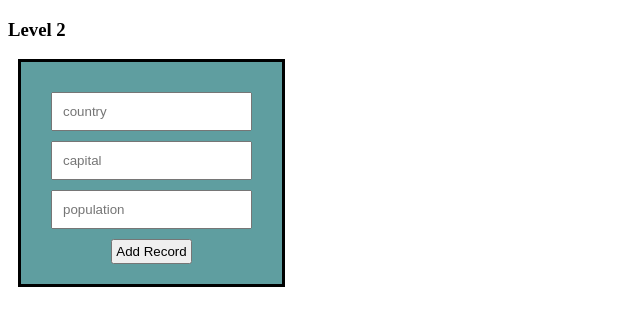
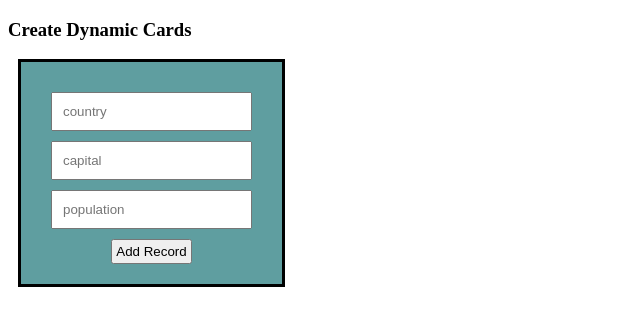
Before and after one commit to sahaja1516/creating-Dynamic-cards-using-html-css-java, a plain HTML site: page int_createCard.html in a window 1280 px wide. Shown: the whole page, without its empty margins (0-640 px from the left). Drawn offline with Linux system fonts and the light colour scheme.

Commit message:
Creating Dynamic cards using html,css

```diff
--- a/int_createCard.html
+++ b/int_createCard.html
@@ -54,7 +54,7 @@
         </style>
     </head>
     <body>
-               <h3><b>Level 2</b></h3>
+               <h3><b>Create Dynamic Cards</b></h3>
         <div id="card">
             <input id="country" type="text" placeholder="country">
             <input id="capital" type="text" placeholder="capital">
```
